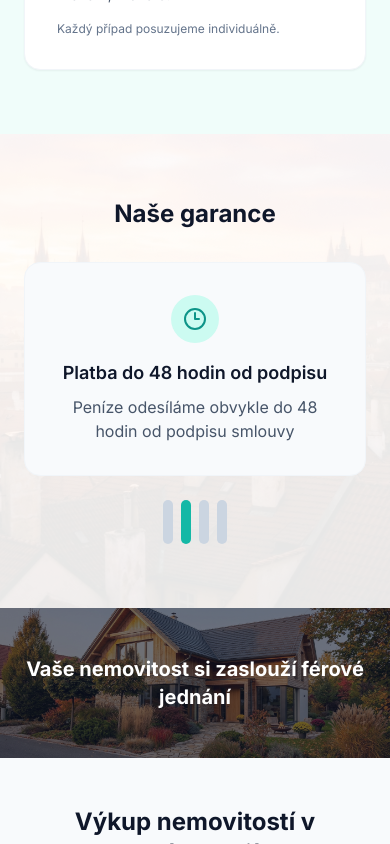
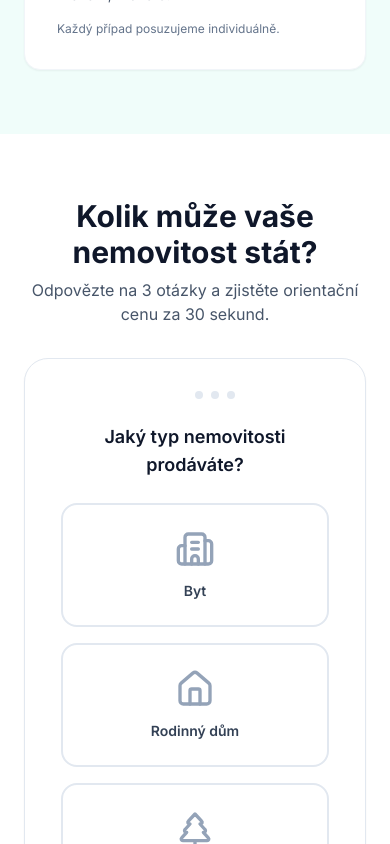
Before and after one commit to Dimmka1/vykup-regiony-cz, a Next.js app: page / in a window 390 px wide. Shown: the part 7740-8584 px from the top of the page. Built offline with nearby package versions, Linux system fonts and the light colour scheme; no server answers.

Commit message:
fix: trust metrics 2x2 grid, restore PropertyEstimator, keep QuickEstimate removed

```diff
--- a/src/components/home-page-content.tsx
+++ b/src/components/home-page-content.tsx
@@ -8,6 +8,7 @@ import dynamic from "next/dynamic";
 import { CtaLink } from "@/components/cta-link";
 import { CallbackForm } from "@/components/callback-form";
 import { AnimatedCounter } from "@/components/animated-counter";
+import { PropertyEstimator } from "@/components/property-estimator";
 import { ScrollTracker } from "@/components/scroll-tracker";
 import { FloatingDesktopCta } from "@/components/floating-desktop-cta";
 import { FaqAccordion } from "@/components/faq-accordion";
@@ -391,7 +392,7 @@ export function HomePageContent({
       {/* ===== TRUST METRICS ===== */}
       <section className="py-16">
         <div className="mx-auto max-w-7xl px-6">
-          <div className="grid grid-cols-1 gap-6 md:grid-cols-3">
+          <div className="grid grid-cols-1 gap-6 sm:grid-cols-2">
             {TRUST_METRICS.map((metric) => (
               <article
                 key={metric.label}
@@ -705,6 +706,8 @@ export function HomePageContent({
           </div>
         </div>
       </section>
+      <PropertyEstimator regionKey={region.key} />
+
       {/* ===== TESTIMONIALS ===== */}
       <section className="relative py-16">
         <Image
```
